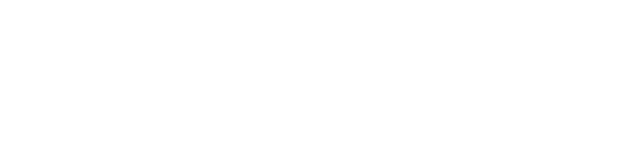
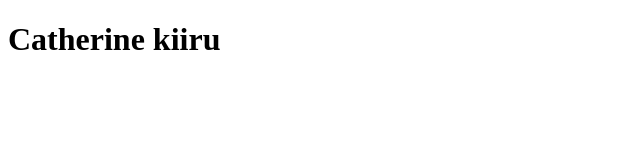
Before and after one commit to CatherineKiiru/first-project-v2, a plain HTML site: page index.html in a window 1280 px wide. Shown: the whole page, without its empty margins (0-640 px from the left). Drawn offline with Linux system fonts and the light colour scheme.

Commit message:
added profile name to site

```diff
--- a/index.html
+++ b/index.html
@@ -3,7 +3,8 @@
 <head>
     <meta charset="UTF-8">
     <meta name="viewport" content="width=device-width, initial-scale=1.0">
-    <title>FIRST PROJECT</title>
+    <title>First Project</title>
+    <h1>Catherine kiiru</h1>
 </head>
 <body>
 
```
